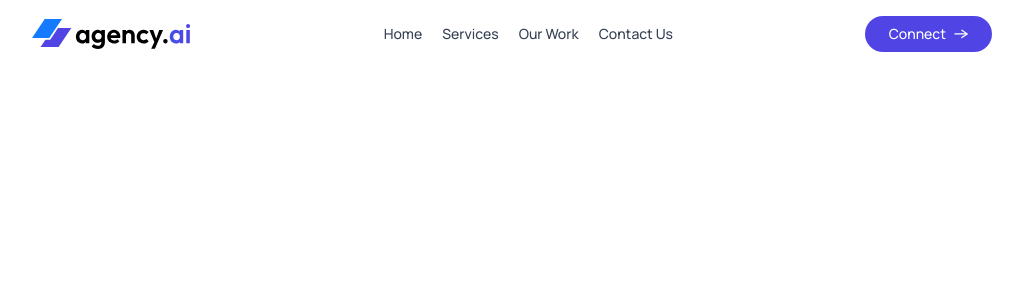
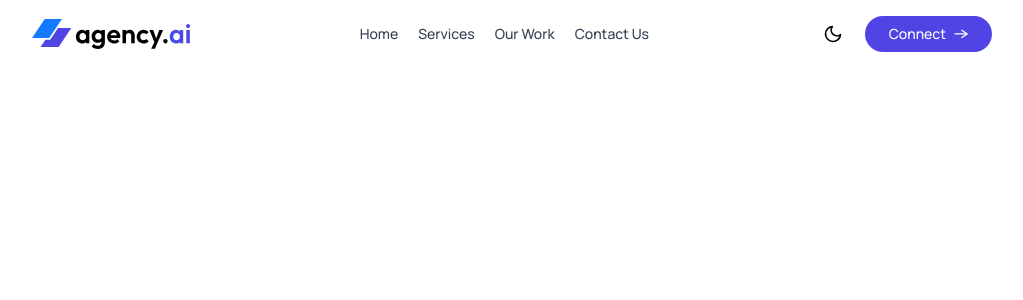
Before and after one commit to MojammelJoy/agency-ai, a React (Vite) app: page / in a window 1280 px wide. Shown: the top 300 px of the page, without its empty margins (128-1151 px from the left). Built offline with nearby package versions, Linux system fonts and the light colour scheme.

Commit message:
updated navbar

```diff
--- a/src/App.jsx
+++ b/src/App.jsx
@@ -4,7 +4,7 @@ import Navbar from './components/Navbar'
 
 
 const App = () => {
-  const [theme, setTheme] = useState('light')
+  const [theme, setTheme] = useState(localStorage.getItem('theme') ? localStorage.getItem('theme') : 'light')
   return (
     <div className='dark:bg-black relative'>
      <Navbar theme={theme} setTheme={setTheme}></Navbar>
--- a/src/components/Navbar.jsx
+++ b/src/components/Navbar.jsx
@@ -1,5 +1,6 @@
 import React, { useState } from 'react';
 import assets from '../assets/assets';
+import ThemeToggleBtn from './ThemeToggleBtn';
 
 const Navbar = ({theme, setTheme}) => {
 
@@ -16,6 +17,8 @@ const Navbar = ({theme, setTheme}) => {
             <a onClick={()=>setSidebarOpen(false)} href="#contact-us" className='sm:hover:border-b'>Contact Us</a>
            </div>
            <div className='flex items-center gap-2 sm:gap-4'>
+
+            <ThemeToggleBtn theme={theme} setTheme={setTheme}></ThemeToggleBtn>
             <img src={theme === 'dark' ? assets.menu_icon_dark : assets.menu_icon} alt="" onClick={()=> setSidebarOpen(true)} className='w-8 sm:hidden' />
             <a href="#contact-us" className='text-sm max-sm:hidden flex items-center gap-2 bg-primary text-white px-6 py-2 rounded-full cursor-pointer hover:scale-103 transition-all'>
                 Connect <img src={assets.arrow_icon} width={14} alt="" />
--- /dev/null
+++ b/src/components/ThemeToggleBtn.jsx
@@ -0,0 +1,34 @@
+import React, { useEffect } from 'react';
+import assets from '../assets/assets';
+
+const ThemeToggleBtn = ({theme, setTheme}) => {
+
+    useEffect(() =>{
+       const prefersDarkMode = window.matchMedia('(prefers-color-scheme: dark)').matches;
+       setTheme(theme || (prefersDarkMode ? 'dark' : 'light'))
+    },[])
+
+    useEffect(() =>{
+        if(theme === 'dark'){
+            document.documentElement.classList.add('dark')
+        }
+        else{
+            document.documentElement.classList.remove('dark')
+        }
+        localStorage.setItem('theme', theme)
+
+    },[theme])
+    return (
+        <>
+           <button>
+            {theme === 'dark' ? (
+                <img onClick={() => setTheme('light')} src={assets.sun_icon} className='size-8 p-1.5 border-gray-500 rounded-full' alt="" />
+            ) : (
+                <img onClick={() => setTheme('dark')} src={assets.moon_icon} className='size-8 p-1.5 border-gray-500 rounded-full' alt="" />
+            )}
+            </button>
+        </>
+    );
+};
+
+export default ThemeToggleBtn;
```
